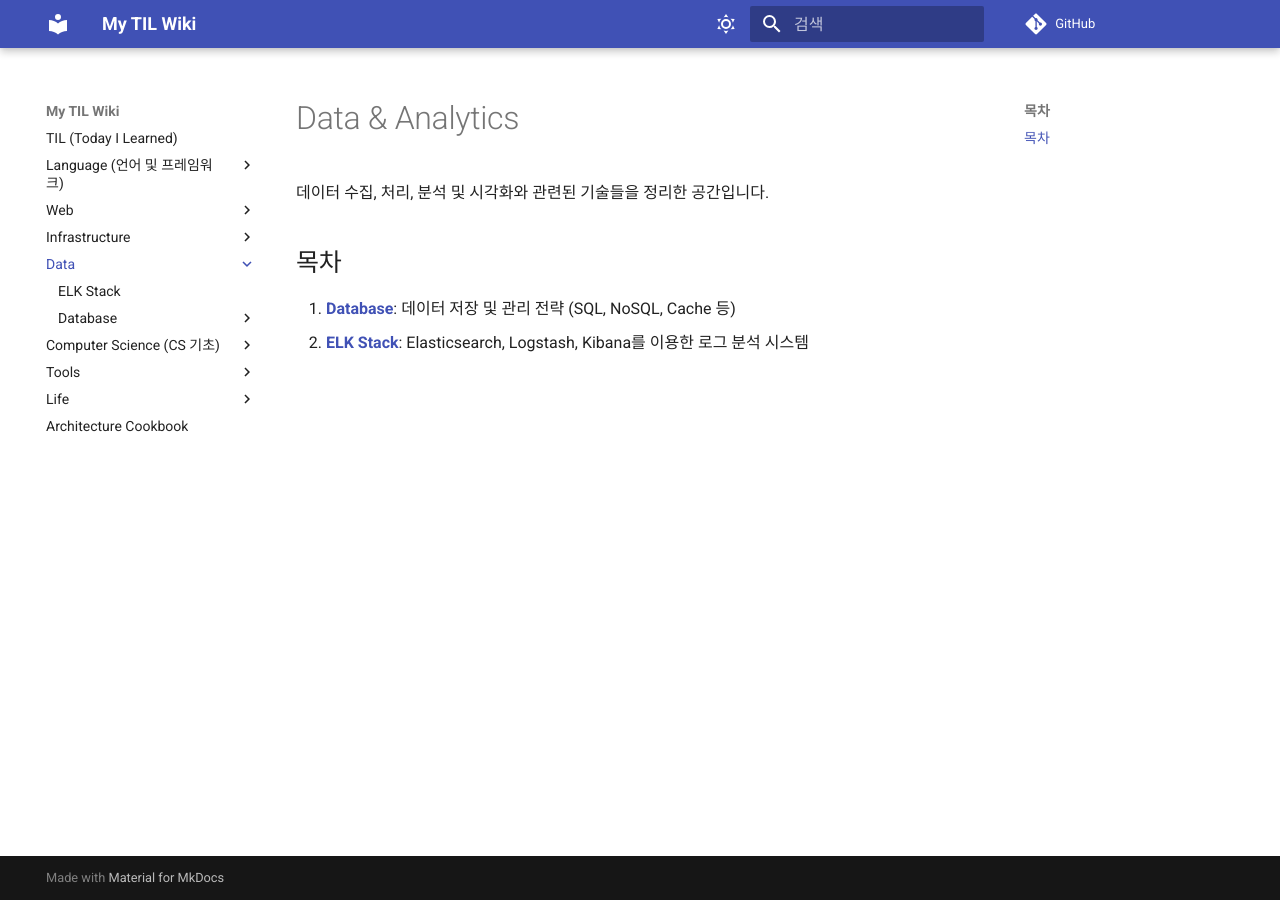
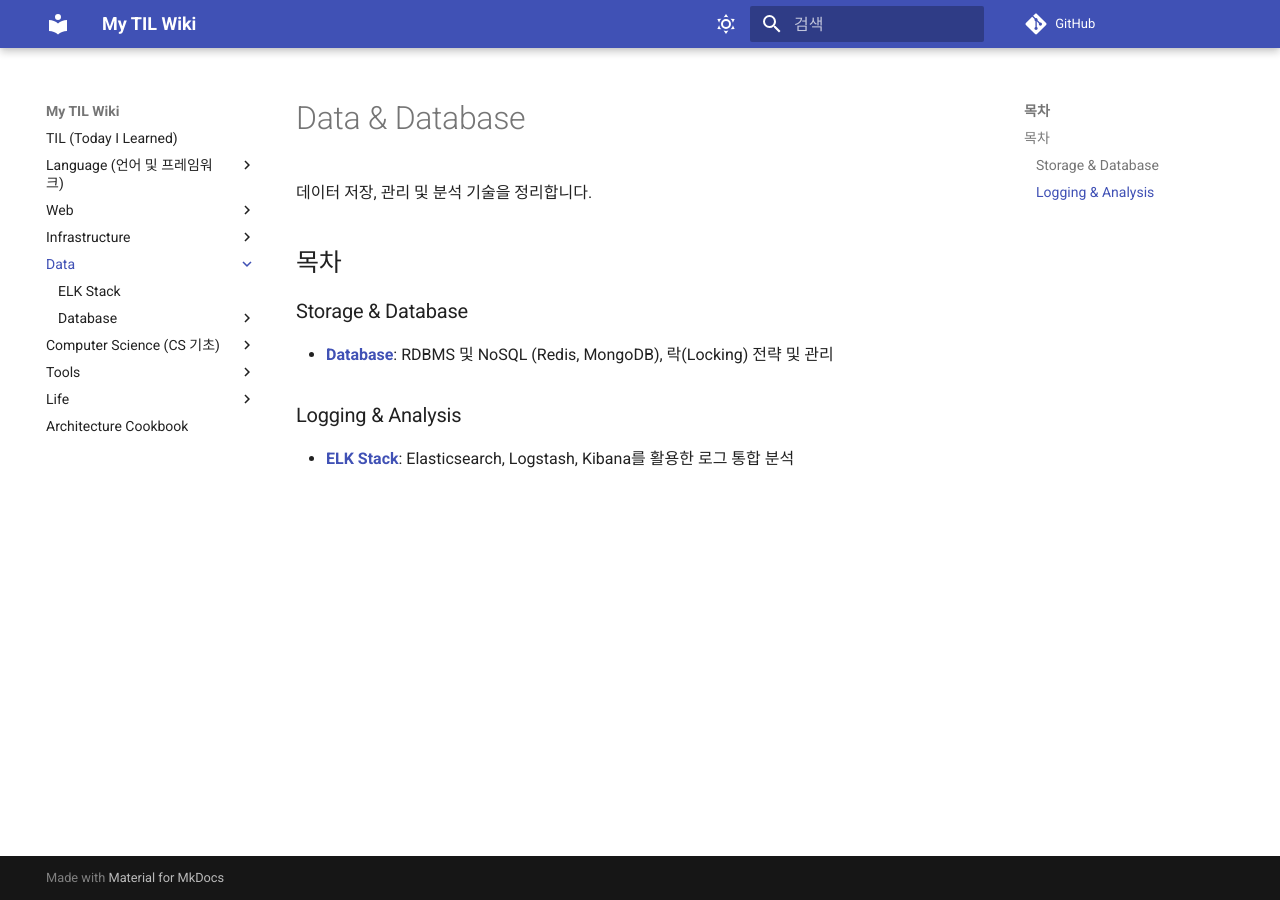
Before and after one commit to DevDooly/TIL, an MkDocs documentation site: the page built from docs/Data/README.md, in a window 1280 px wide. Built offline with MkDocs 1.6.1 and Material for MkDocs 9.7.7, drawn with Linux system fonts in a browser that asks for light colours; comment, search, counter and statistics services are not loaded.

Commit message:
docs: 모든 주요 카테고리의 README 목차 스타일을 Python 스타일로 통일

```diff
--- /dev/null
+++ b/action_url.txt
@@ -0,0 +1 @@
+https://github.com/DevDooly/TIL/actions
--- a/docs/Data/README.md
+++ b/docs/Data/README.md
@@ -1,7 +1,11 @@
-# Data & Analytics
+# Data & Database
 
-데이터 수집, 처리, 분석 및 시각화와 관련된 기술들을 정리한 공간입니다.
+데이터 저장, 관리 및 분석 기술을 정리합니다.
 
 ## 목차
-1.  **[Database](Database/README.md)**: 데이터 저장 및 관리 전략 (SQL, NoSQL, Cache 등)
-2.  **[ELK Stack](ELK.md)**: Elasticsearch, Logstash, Kibana를 이용한 로그 분석 시스템
+
+### Storage & Database
+*   **[Database](Database/README.md)**: RDBMS 및 NoSQL (Redis, MongoDB), 락(Locking) 전략 및 관리
+
+### Logging & Analysis
+*   **[ELK Stack](ELK.md)**: Elasticsearch, Logstash, Kibana를 활용한 로그 통합 분석
```
Also changed, not shown: docs/ComputerScience/README.md (added, +20 -0 lines), docs/Infrastructure/README.md (added, +15 -0 lines), docs/Tools/README.md (added, +23 -0 lines), docs/Web/README.md (added, +11 -0 lines).
